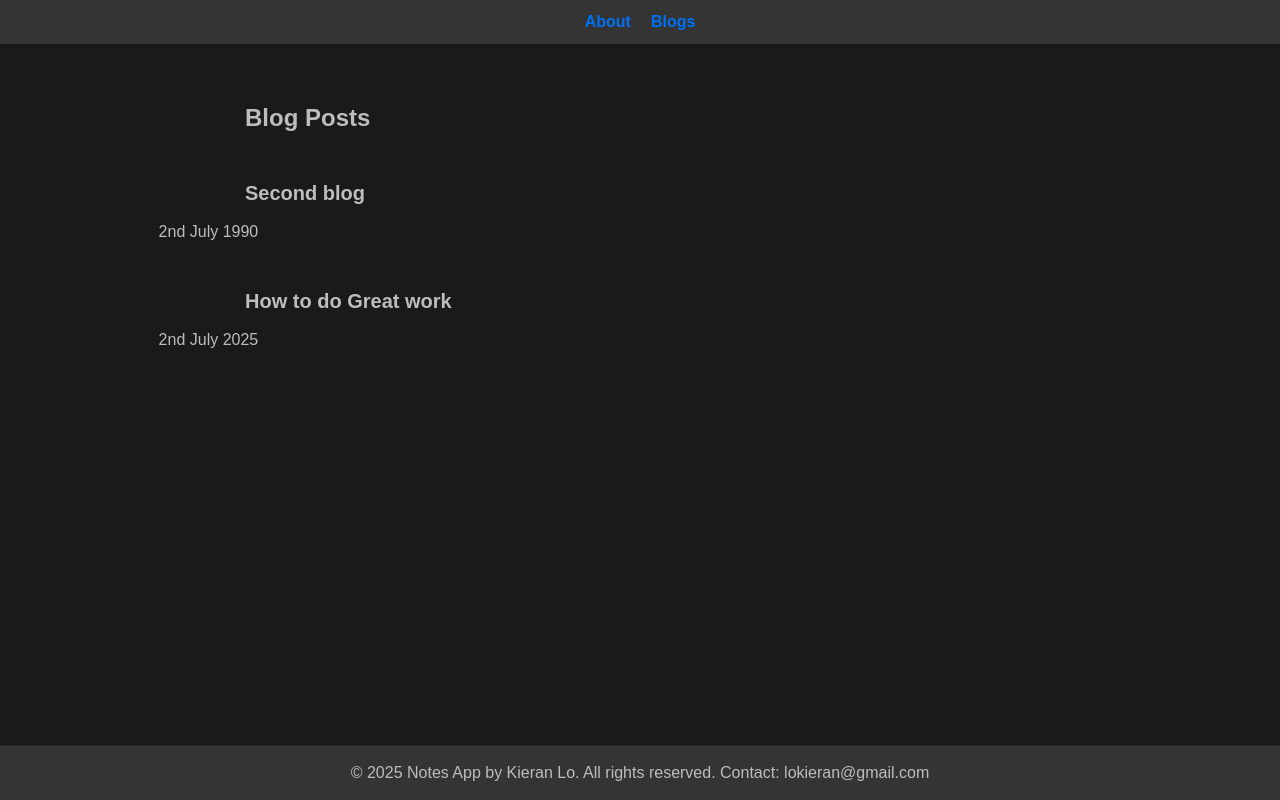
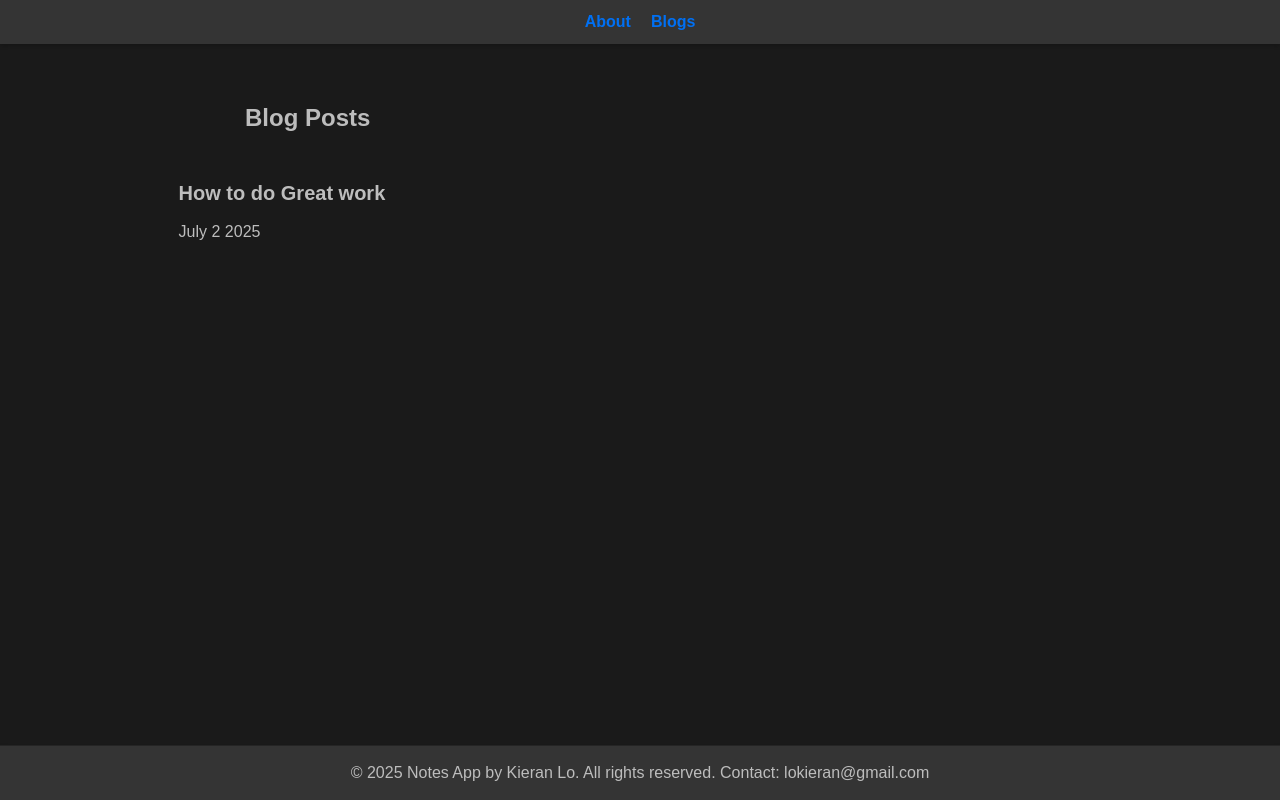
Before and after one commit to kieranlo/blog-app, a Next.js app: page /blogs in a window 1280 px wide. Built offline with nearby package versions, Linux system fonts and the light colour scheme.

Commit message:
clean up formatting

```diff
--- a/src/app/blogs/blog.module.css
+++ b/src/app/blogs/blog.module.css
@@ -7,6 +7,12 @@
 }
 
 .blogContent {
+  flex: 1;
+  max-width: 75%;
+  padding-left: 20px; /* Changed from padding-right */
+}
+
+.blogCard {
   flex: 1;
   max-width: 75%;
   padding-left: 20px; /* Changed from padding-right */
--- a/src/app/blogs/content/blog_2.md
+++ /dev/null
@@ -1,5 +0,0 @@
-# Second blog
-
-Date: 2nd July 1990
-
-Content of 2nd blog
--- a/src/app/blogs/content/how_to_do_great_work.md
+++ b/src/app/blogs/content/how_to_do_great_work.md
@@ -1,6 +1,6 @@
 # How to do Great work
 
-Date: 2nd July 2025
+Date: July 2 2025
 
 ## Perception of Work
 
--- a/src/app/blogs/page.tsx
+++ b/src/app/blogs/page.tsx
@@ -11,7 +11,18 @@ function extractMetadata(content: string) {
   const dateMatch = content.match(/Date:\s*(.+)$/m);
   const date = dateMatch ? dateMatch[1] : 'No date';
 
-  return { title, date };
+  // Create a Date object for sorting
+  let dateObj = new Date(0); // Default to epoch
+  if (date !== 'No date') {
+    try {
+      dateObj = new Date(date);
+      console.log(`${title}: Parsed date: ${dateObj.toISOString()}`);
+    } catch (e) {
+      console.error(`Could not parse date: ${date}, ${dateObj}`);
+    }
+  }
+
+  return { title, date, dateObj };
 }
 
 export default function BlogIndex() {
@@ -22,28 +33,32 @@ export default function BlogIndex() {
   // Extract blog metadata for each file
   const blogs = files.map(file => {
     const content = fs.readFileSync(path.join(contentDir, file), 'utf-8');
-    const { title, date } = extractMetadata(content);
+    const { title, date, dateObj } = extractMetadata(content);
     const slug = file.replace('.md', '');
 
     return {
       slug,
       title,
-      date
+      date,
+      dateObj
     };
   });
 
+  // Sort blogs by date in descending order (newest first)
+  blogs.sort((a, b) => b.dateObj.getTime() - a.dateObj.getTime());
+
   return (
-    <div className={styles.blogListContainer}>
+    <div>
       <h1>Blog Posts</h1>
-      <ul className={styles.blogList}>
+      <ul>
         {blogs.map((blog, index) => (
-          <li key={index} className={styles.blogItem}>
-            <Link href={`/blogs/${blog.slug}`}>
-              <div className={styles.blogCard}>
-                <h2>{blog.title}</h2>
-                <p className={styles.blogDate}>{blog.date}</p>
-              </div>
-            </Link>
+          <li key={index} className={styles.blogCard}>
+            <div>
+                <Link href={`/blogs/${blog.slug}`}>
+                    <h2>{blog.title}</h2>
+                </Link>
+                <p>{blog.date}</p>
+            </div>
           </li>
         ))}
       </ul>
--- a/src/app/blogs/page_copy.tsx
+++ /dev/null
@@ -1,54 +0,0 @@
-import path from "path";
-import fs from "fs";
-import ReactMarkdown from "react-markdown";
-import styles from "./blog.module.css"; // Assuming you have a CSS module for styles
-
-export default function Blogs() {
-  const markdownFilePath = path.join(process.cwd(), "src", "app", "blogs", "how_to_do_great_work.md");
-  const markdownContent = fs.readFileSync(markdownFilePath, "utf-8");
-
-  // Extract headings from markdown content
-  const headings = [];
-  const headingRegex = /^(#{1,2})\s+(.+)$/gm;
-  let match;
-
-  while ((match = headingRegex.exec(markdownContent)) !== null) {
-    const level = match[1].length;  // Number of # symbols
-    const text = match[2];
-    const id = text.toLowerCase().replace(/[^\w]+/g, '-');
-
-    headings.push({ level, text, id });
-  }
-
-  return (
-    <div className={styles.blogContainer}>
-      <div className={styles.blogContent}>
-        {/* Main content with IDs for each heading */}
-        <ReactMarkdown components={{
-          h2: ({node, ...props}) => <h1 id={props.children?.toString().toLowerCase().replace(/[^\w]+/g, '-')} {...props} />,
-          h3: ({node, ...props}) => <h2 id={props.children?.toString().toLowerCase().replace(/[^\w]+/g, '-')} {...props} />
-        }}>
-          {markdownContent}
-        </ReactMarkdown>
-      </div>
-
-      {/* Navigation pane */}
-      <div className={styles.navigationPane}>
-        <nav>
-          <ul>
-            {headings.map((heading, index) => (
-              <li
-                key={index}
-                className={`${styles.navItem} ${styles[`level-${heading.level}`]} ${heading.level === 1 ? styles.active : ''}`}
-              >
-                <a href={`#${heading.id}`}>
-                  {heading.text}
-                </a>
-              </li>
-            ))}
-          </ul>
-        </nav>
-      </div>
-    </div>
-  );
-}
--- a/src/app/page.tsx
+++ b/src/app/page.tsx
@@ -4,9 +4,10 @@ export default function Home() {
 
   return (
     <>
-      <Link href="/blogs">
-        <button>Go to Blogss</button>
-      </Link>
+      <div>
+        <h1>Welcome</h1>
+        <p style={{ padding: "20px" }}>Press Blogs in the header to view my blogs.</p>
+      </div>
     </>
 
   );
```
